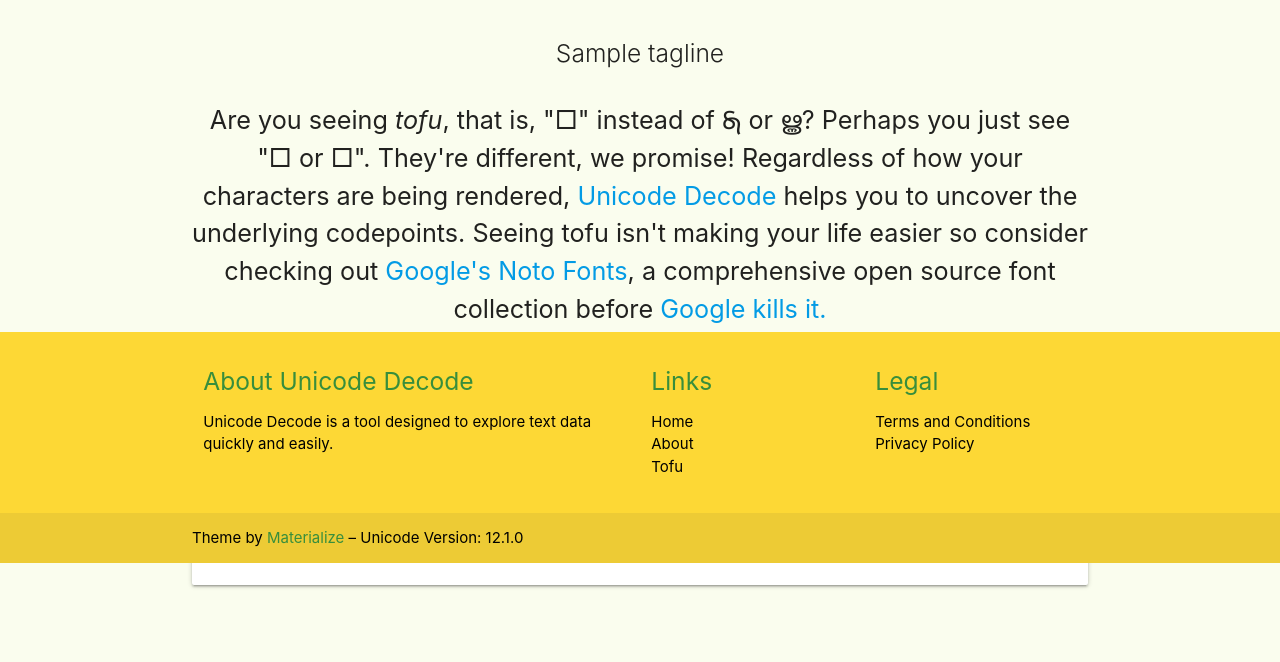
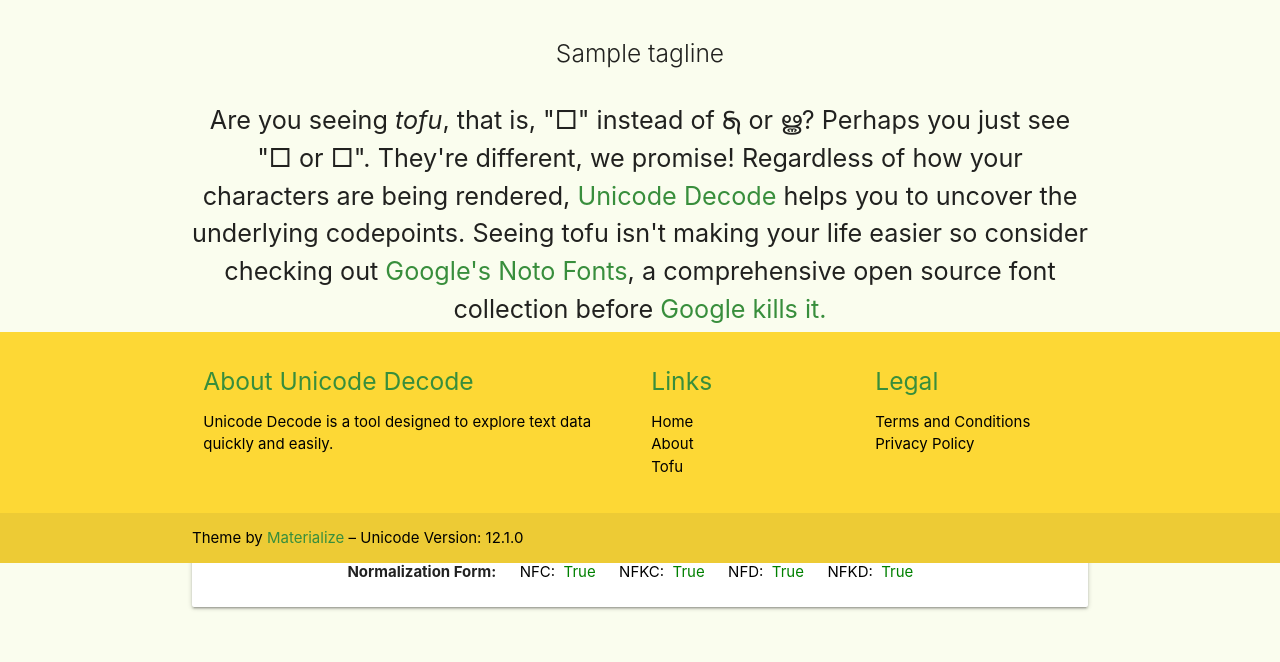
Before and after one commit to danieljdorado/unicodedecode, a Django app: template templates/tofu.html in a window 1280 px wide. Shown: the part 237-899 px from the top of the page. Before the commit the page ends 825 px from the top, so only its background shows below. Run offline with Django 3.2, Linux system fonts and the light colour scheme; the template is opened without the code that fills it: most values are stand-ins (such as "Sample title", 1, 10 or a date in 2020); some libraries are stand-ins or nearby versions.

Commit message:
Duplicate and Text Color Fix

```diff
--- a/templates/tofu.html
+++ b/templates/tofu.html
@@ -2,13 +2,14 @@
 
 {% block content %}
 
+
 <p class="flow-text">Are you seeing <i>tofu</i>, that is, "□" instead of 𐓇 or ൠ? Perhaps you just see "□ or □".
   They're different, we promise! Regardless of how your characters are being rendered,
-  <a href='/'>Unicode Decode</a> helps you to uncover the
+  <a href='/' class='green-text text-darken-2'>Unicode Decode</a> helps you to uncover the
   underlying codepoints. Seeing tofu isn't making your life
-  easier so consider checking out <a href='https://www.google.com/get/noto/'>Google's Noto Fonts</a>,
+  easier so consider checking out <a href='https://www.google.com/get/noto/' class='green-text text-darken-2'>Google's Noto Fonts</a>,
   a comprehensive open source font collection before
-  <a href='https://killedbygoogle.com/'>Google kills it.</a>
+  <a href='https://killedbygoogle.com/' class ='green-text text-darken-2'>Google kills it.</a>
 </p>
 
 <div class="card horizontal">
@@ -46,16 +47,17 @@
           </tr>
         </tbody>
       </table>
+      <br>
       <p>
         <b>Normalization Form:</b>
           <span style="color: black;">NFC:&nbsp;</span>
-              <span style="color: green;">True  </span>
+              <span style="color: green">True  </span>
           <span style="color: black;">NFKC:&nbsp;</span>
-              <span style="color: green;">True  </span>
+              <span style="color: green">True  </span>
           <span style="color: black;">NFD:&nbsp;</span>
-              <span style="color: green;">True  </span>
+              <span style="color: green">True  </span>
           <span style="color: black;">NFKD:&nbsp;</span>
-              <span style="color: green;">True  </span>
+              <span style="color: green">True  </span>
       </p>
     </div>
   </div>
--- a/views.py
+++ b/views.py
@@ -39,11 +39,6 @@
         return render(request, 'terms.html', {'title' : 'Terms and Conditions',
                                               'tagline' : 'User Agreements'})
 
-def terms(request):
-        """Terms and Conditions Page."""
-        return render(request, 'terms.html', {'title' : 'Terms and Conditions',
-                                              'tagline' : 'User Agreements'})
-
 
 def character(request, slug):
     """Character page."""
```
